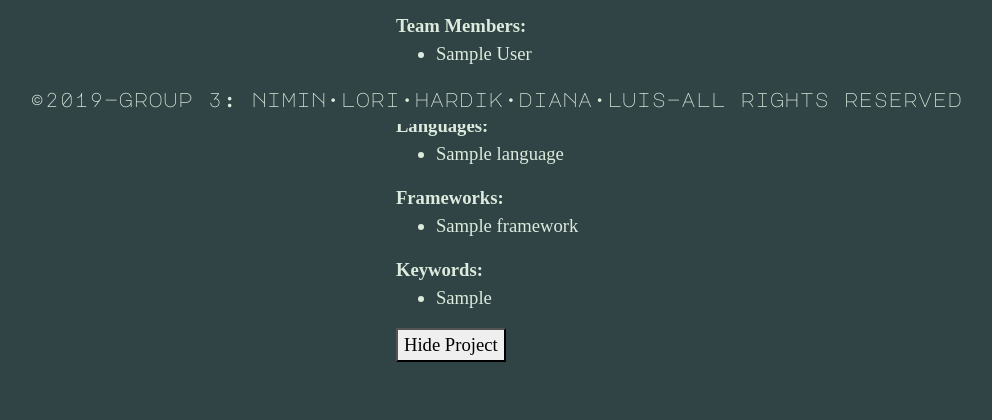
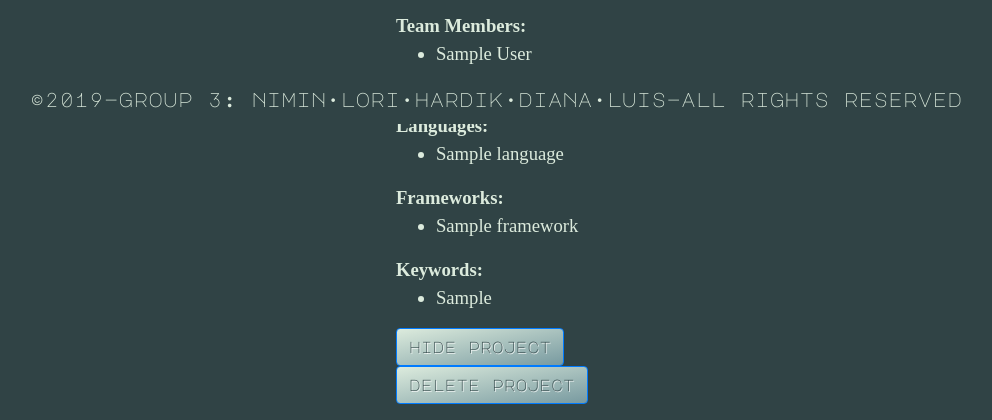
Before and after one commit to niminp/cs633_archive, a Django app: page /project/1/ in a window 1280 px wide. Shown: the part 676-1096 px from the top of the page, without its empty margins (144-1136 px from the left). Before the commit the page ends 1038 px from the top, so only its background shows below. Run offline with Django 3.2, Linux system fonts and the light colour scheme; a user stored in the database is signed in; tables that the repository leaves empty hold one stand-in row (values such as "Sample post"); some libraries are stand-ins or nearby versions.

Commit message:
add delete project and fix button styles

```diff
--- a/manager/static/manager/css/styleWeb.css
+++ b/manager/static/manager/css/styleWeb.css
@@ -50,17 +50,10 @@ h2{
 }
 .btn{
     text-align: center;
-    width: 10em;
-
-    margin-top: 0.5%;
-    margin-left: 20%;
-    border-radius: 4px;
-    border: 2px #AD9A32 solid;
     cursor: pointer;
     background: linear-gradient(to bottom right, #DCEBDD, #789AA0);
     color: #304345;
     font-family: 'Major Mono Display', monospace;
-    font-size: 1em;
     text-shadow: 1px 1px #FFF;
 }
 .modal, .modal-body, .modal-title{
--- a/manager/templates/manager/project_view.html
+++ b/manager/templates/manager/project_view.html
@@ -84,7 +84,7 @@
 			{% if request.user.is_superuser or request.user.is_staff %}
 				<form action="{% url 'hide_project' project.id %}" method="post">
 					{% csrf_token %}
-					<button>Hide Project</button>
+					<button class="btn btn-primary">hide project</button>
 				</form>
 			{% endif %}
 		{% endif %}
@@ -93,10 +93,38 @@
 			{% if request.user.is_superuser or request.user.is_staff %}
 				<form action="{% url 'show_project' project.id %}" method="post">
 					{% csrf_token %}
-					<button>Make Project Visible</button>
+					<button class="btn btn-primary">unhide project</button>
 				</form>
 			{% endif %}
 		{% endif %}
+
+		{% if request.user.is_superuser or request.user.is_staff %}
+			<button class="btn btn-primary" data-toggle="modal" data-target="#exampleModal">delete project</button>
+		{% endif %}
+
+		<div class="modal fade" id="exampleModal" tabindex="-1" role="dialog" aria-labelledby="exampleModalLabel" aria-hidden="true">
+			<div class="modal-dialog" role="document">
+				<div class="modal-content">
+					<div class="modal-header">
+						<h5 class="modal-title" id="exampleModalLabel">Modal title</h5>
+						<button type="button" class="close" data-dismiss="modal" aria-label="Close">
+							<span aria-hidden="true">&times;</span>
+						</button>
+					</div>
+					<div class="modal-body">
+					All data will be lost. Are you sure you want to delete this project?
+					</div>
+					<div class="modal-footer">
+						<button type="button" class="btn btn-secondary" data-dismiss="modal">close</button>
+						<form id="delete_project" action="{% url 'delete_project' project.id %}" method="post">
+							{% csrf_token %}
+							<button class="btn btn-primary">delete</button>
+						</form>
+					</div>
+				</div>
+			</div>
+		</div>
+
 
 	{% else %}
 		<h4 class="text-center" style="width: 300px;">No projects found with this ID</h4>
--- a/manager/urls.py
+++ b/manager/urls.py
@@ -11,6 +11,7 @@ urlpatterns = [
 	path('project/<int:project_id>/', views.project, name='project'),
 	path('project/hide/<int:project_id>/', views.hide_project, name='hide_project'),
 	path('project/show/<int:project_id>/', views.show_project, name='show_project'),
+	path('project/delete/<int:project_id>/', views.delete_project, name='delete_project'),
 	path('project/search/', views.search, name='search'),
 	path('project/upload/', views.upload, name='upload'),
 ]
--- a/manager/views.py
+++ b/manager/views.py
@@ -79,6 +79,17 @@ def show_project(request, project_id):
 		project = Project.objects.get(id=project_id)
 		project.is_hidden = False
 		project.save()
+
+		return redirect(reverse("main"))
+	else:
+		return redirect(reverse("project", args=(project_id,)))
+
+@login_required
+def delete_project(request, project_id):
+
+	if request.method == "POST":
+		project = Project.objects.get(id=project_id)
+		project.delete()
 
 		return redirect(reverse("main"))
 	else:
```
